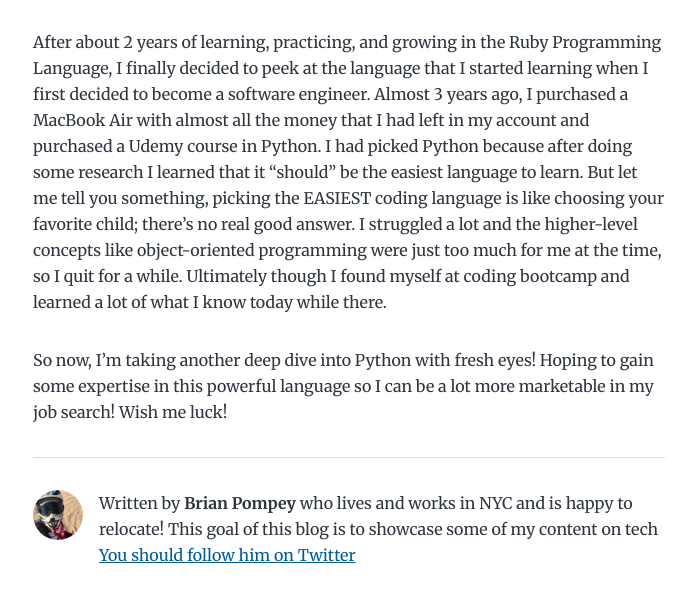
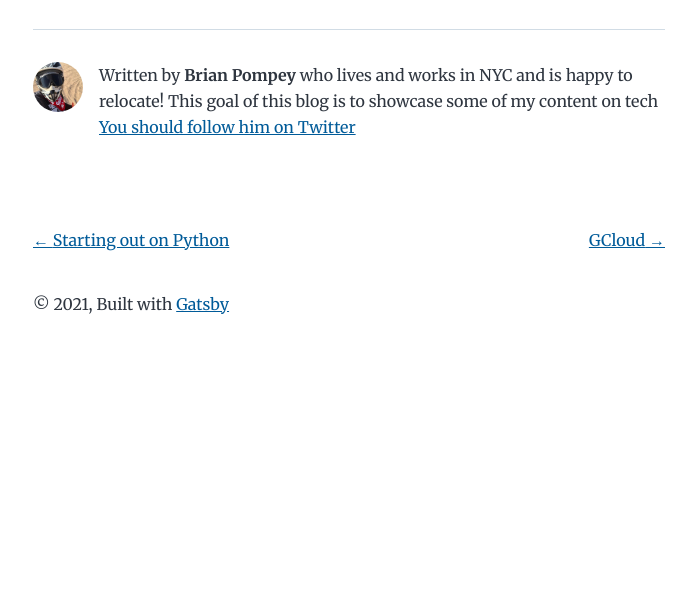
Before and after one commit to brianpompey/blog-page, a Gatsby site: page /blog-22/ in a window 1280 px wide. Shown: the part 211-800 px from the top of the page, without its empty margins (291-987 px from the left). Built offline with nearby package versions, Linux system fonts and the light colour scheme; Gatsby itself is replaced by a stand-in of ours.

Commit message:
deleted old content

```diff
--- a/content/blog/blog-22/index.md
+++ b/content/blog/blog-22/index.md
@@ -2,6 +2,3 @@
 title: Command Line Basics
 date: "2021-03-05T22:12:03.284Z"
 ---
-After about 2 years of learning, practicing, and growing in the Ruby Programming Language, I finally decided to peek at the language that I started learning when I first decided to become a software engineer. Almost 3 years ago, I purchased a MacBook Air with almost all the money that I had left in my account and purchased a Udemy course in Python. I had picked Python because after doing some research I learned that it “should” be the easiest language to learn. But let me tell you something, picking the EASIEST coding language is like choosing your favorite child; there’s no real good answer. I struggled a lot and the higher-level concepts like object-oriented programming were just too much for me at the time, so I quit for a while. Ultimately though I found myself at coding bootcamp and learned a lot of what I know today while there.
-
-So now, I’m taking another deep dive into Python with fresh eyes! Hoping to gain some expertise in this powerful language so I can be a lot more marketable in my job search! Wish me luck!
```
